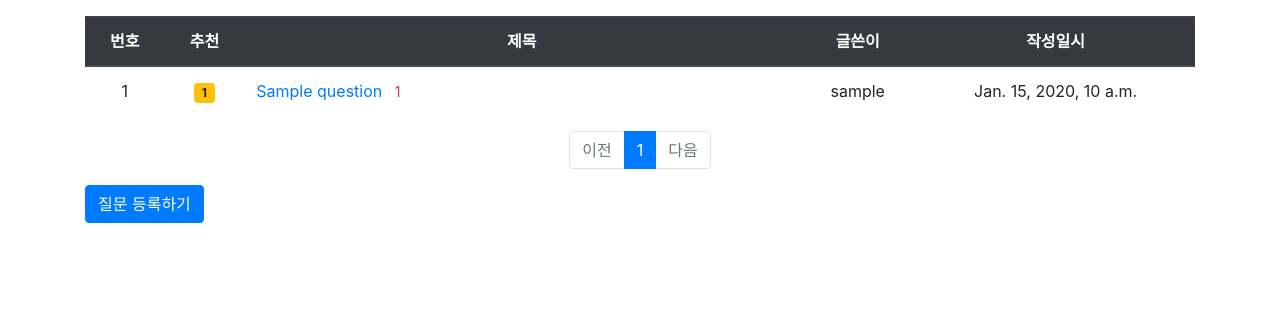
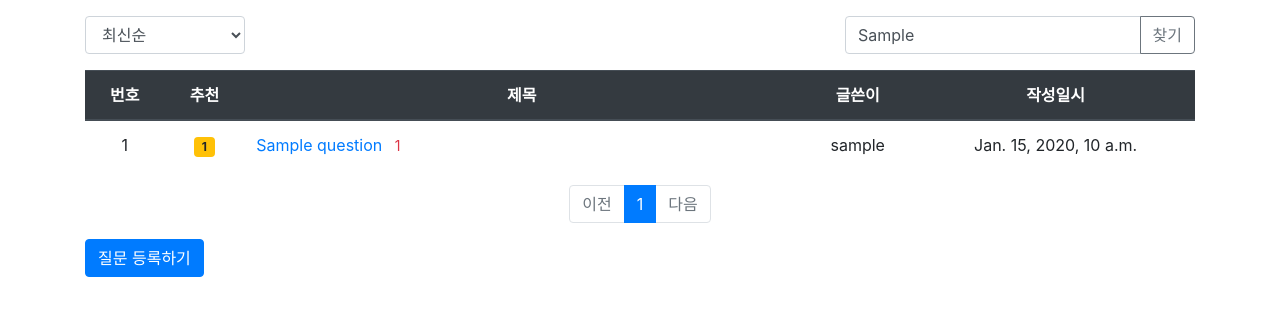
Before and after one commit to songjeongwoo/python, a Django app: template jump_to_django/templates/pybo/question_list.html in a window 1280 px wide. Shown: the part 57-373 px from the top of the page. Run offline with Django 3.2, Linux system fonts and the light colour scheme; the template is opened without the code that fills it: most values are stand-ins (such as "Sample title", 1, 10 or a date in 2020); some libraries are stand-ins or nearby versions.

Commit message:
검색과_정렬(최신순,추천순,인기순)

```diff
--- a/jump_to_django/templates/pybo/question_list.html
+++ b/jump_to_django/templates/pybo/question_list.html
@@ -2,6 +2,21 @@
 {% load pybo_filter %} <!-- sub필터 사용을 위해 pybo_filter 로드 -->
 {% block content %}
 <div class="container my-3">
+    <div class="row justify-content-between my-3">  <!-- 양쪽정렬 justify-content-between로 변경 -->
+        <div class="col-2">
+            <select class="form-control so">
+                <option value="recent" {% if so == 'recent' %}selected{% endif %}>최신순</option>
+                <option value="recommend" {% if so == 'recommend' %}selected{% endif %}>추천순</option>
+                <option value="popular" {% if so == 'popular' %}selected{% endif %}>인기순</option>
+            </select>
+        </div>
+        <div class="col-4 input-group">
+            <input type="text" class="form-control kw" value="{{ kw|default_if_none:'' }}">
+            <div class="input-group-append">
+                <button class="btn btn-outline-secondary" type="button" id="btn_search">찾기</button>
+            </div>
+        </div>
+    </div>
     <table class="table">
         <thead>
             <tr class="text-center thead-dark">
@@ -50,7 +65,9 @@
         <!-- 이전페이지 -->
         {% if question_list.has_previous %}
         <li class="page-item">
-            <a class="page-link" href="?page={{ question_list.previous_page_number }}">이전</a>
+            <!-- 검색 기능 추가 전 코드
+            <a class="page-link" href="?page={{ question_list.previous_page_number }}">이전</a> -->
+            <a class="page-link" data-page="{{ question_list.previous_page_number }}" href="#">이전</a>
         </li>
         {% else %}
         <li class="page-item disabled">
@@ -62,11 +79,15 @@
         {% if page_number >= question_list.number|add:-5 and page_number <= question_list.number|add:5 %}  <!-- 현재페이지를 기준으로 페이지 표시 제한 기능(+-5) -->
             {% if page_number == question_list.number %}  <!--  page_obj.number: 현재페이지 번호 -->
             <li class="page-item active" aria-current="page">
-                <a class="page-link" href="?page={{ page_number }}">{{ page_number }}</a>
+                <!-- 검색 기능 추가 전 코드
+                <a class="page-link" href="?page={{ page_number }}">{{ page_number }}</a> -->
+                <a class="page-link" data-page="{{ page_number }}" href="#">{{ page_number }}</a>
             </li>
             {% else %}
             <li class="page-item">
-                <a class="page-link" href="?page={{ page_number }}">{{ page_number }}</a>
+                <!-- 검색 기능 추가 전 코드
+                <a class="page-link" href="?page={{ page_number }}">{{ page_number }}</a> -->
+                <a class="page-link" data-page="{{ page_number }}" href="#">{{ page_number }}</a>
             </li>
             {% endif %}
         {% endif %}
@@ -74,7 +95,9 @@
         <!-- 다음페이지 -->
         {% if question_list.has_next %}
         <li class="page-item">
-            <a class="page-link" href="?page={{ question_list.next_page_number }}">다음</a>
+            <!-- 검색 기능 추가 전 코드
+            <a class="page-link" href="?page={{ question_list.next_page_number }}">다음</a> -->
+            <a class="page-link" data-page="{{ question_list.next_page_number }}" href="#">다음</a>
         </li>
         {% else %}
         <li class="page-item disabled">
@@ -86,4 +109,31 @@
 
     <a href="{% url 'pybo:question_create' %}" class="btn btn-primary">질문 등록하기</a>
 </div>
+<form id="searchForm" method="get" action="{% url 'index' %}">
+    <input type="hidden" id="kw" name="kw" value="{{ kw|default_if_none:'' }}">
+    <input type="hidden" id="page" name="page" value="{{ page }}">
+    <input type="hidden" id="so" name="so" value="{{ so }}">
+</form>
 {% endblock %}
+{% block script %}
+<script type='text/javascript'>
+$(document).ready(function(){
+    $(".page-link").on('click', function() {
+        $("#page").val($(this).data("page"));
+        $("#searchForm").submit();
+    });
+
+    $("#btn_search").on('click', function() {
+        $("#kw").val($(".kw").val());
+        $("#page").val(1);  // 검색버튼을 클릭할 경우 1페이지부터 조회한다.
+        $("#searchForm").submit();
+    });
+
+    $(".so").on('change', function() {
+        $("#so").val($(this).val());
+        $("#page").val(1);
+        $("#searchForm").submit();
+    });
+});
+</script>
+{% endblock %}
```
Also changed, not shown: jump_to_django/pybo/views/base_views.py (+24 -3 lines).
